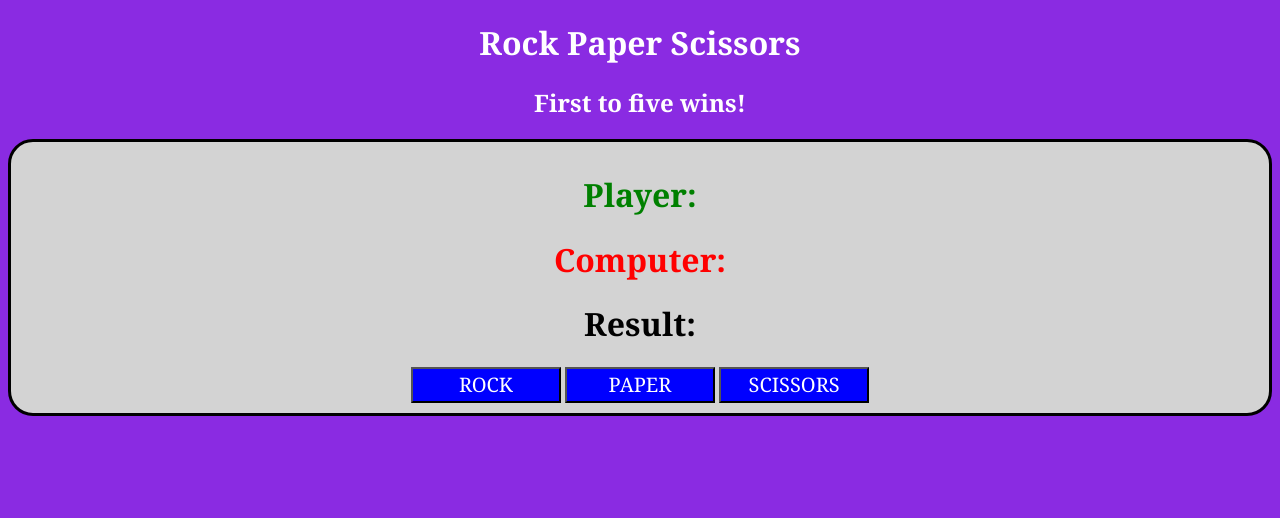
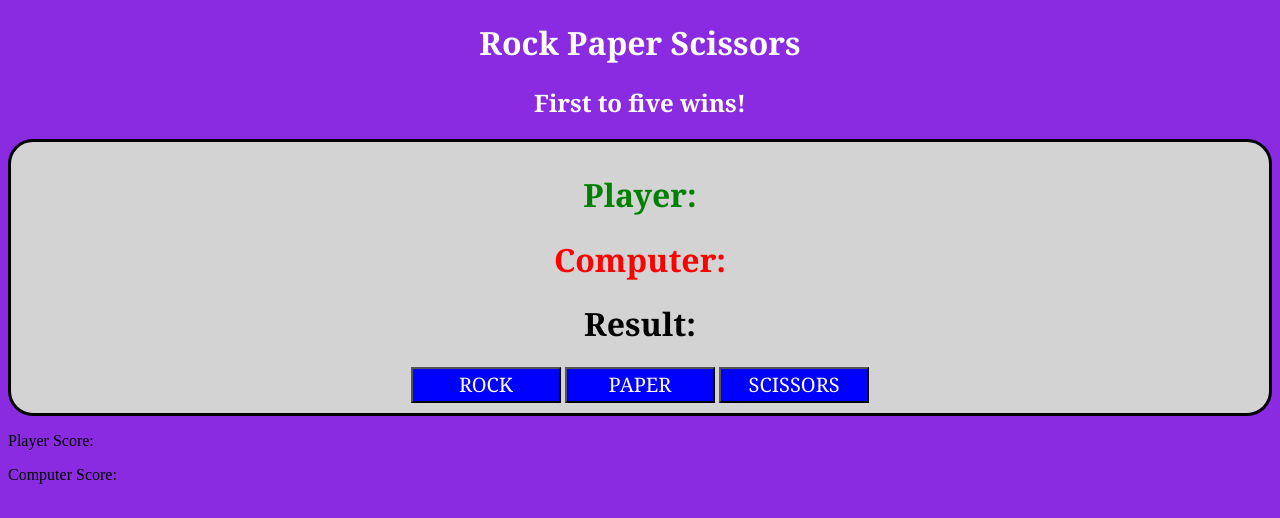
Before and after one commit to Brosey27/Rock-Paper-Scissors, a plain HTML site: page index.html in a window 1280 px wide. Drawn offline with Linux system fonts and the light colour scheme.

Commit message:
Add player and computer score

```diff
--- a/index.html
+++ b/index.html
@@ -20,6 +20,10 @@
   <button class="choiceButton">PAPER</button>
   <button class="choiceButton">SCISSORS</button>
   </div>
+  <div class="text-line">
+    <p class="text" id="player-score">Player Score:</p>
+    <p class="text" id="comp-score">Computer Score:</p>
+    </div>
   <script src ="index.js"></script>
   </body>
 </html>
```
